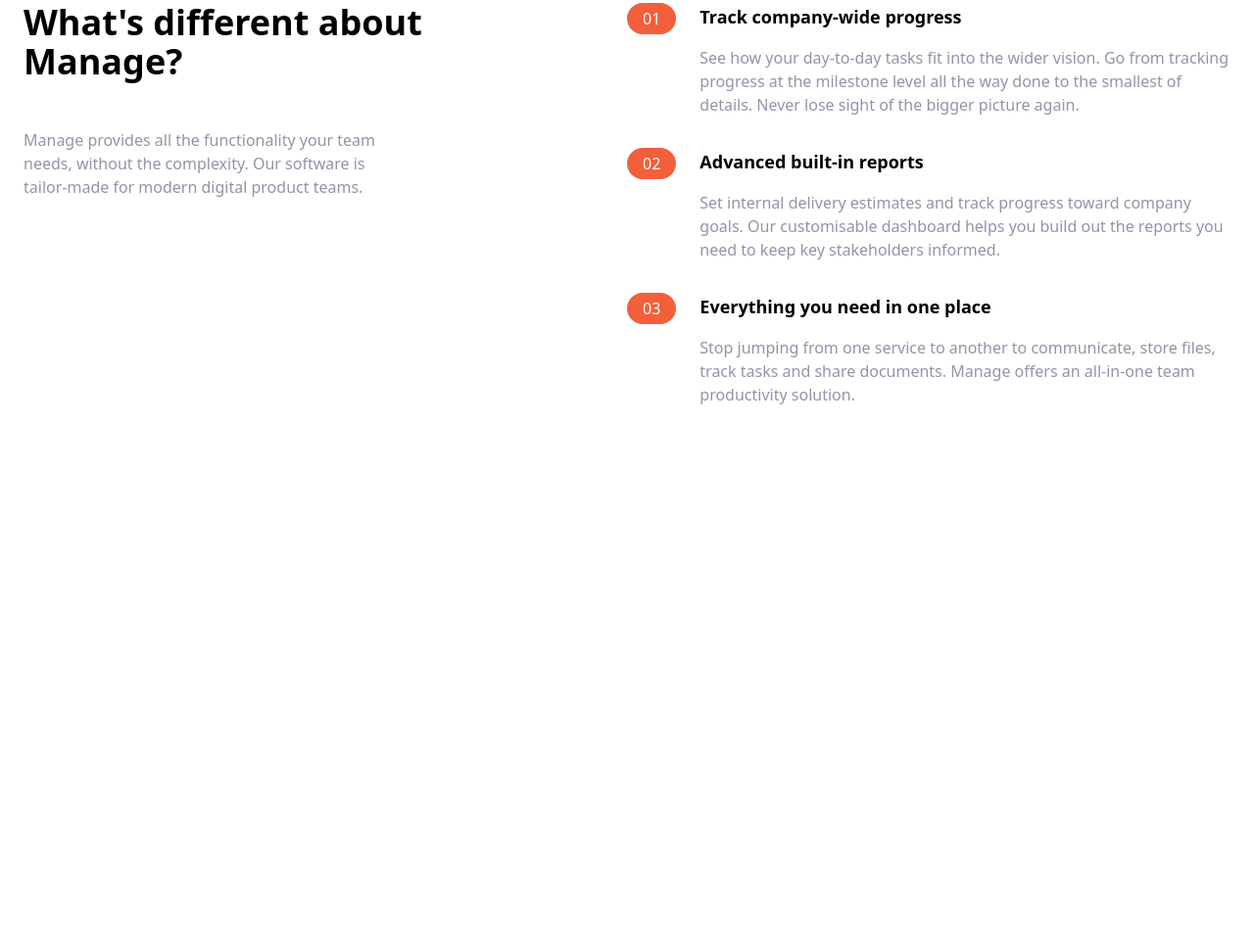
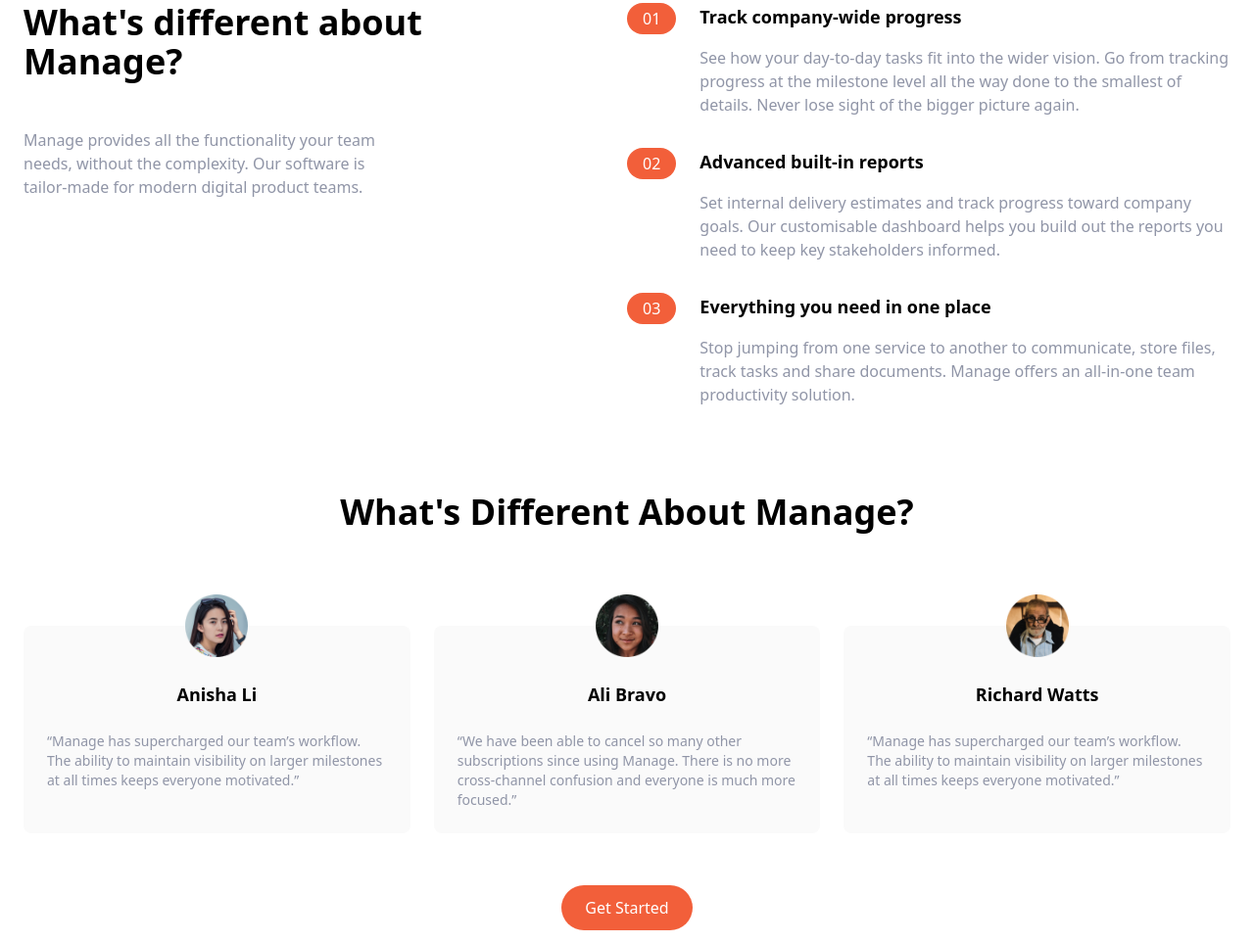
Before and after one commit to Marat-Medvedev/tailwind_training, a website: page index.html in a window 1280 px wide. Shown: the part 770-1733 px from the top of the page at 98% size. Before the commit the page ends 1209 px from the top, so only its background shows below. Drawn offline with Linux system fonts and the light colour scheme.

Commit message:
Added "testimonials" section.

```diff
--- a/index.html
+++ b/index.html
@@ -120,6 +120,47 @@
             </div>
         </div>
     </section>
+    <!--  Testimonials section  -->
+    <section id="testimonials" class="container mx-auto p-6 mt-10">
+        <h2 class="text-4xl font-bold text-center">What's Different About Manage?</h2>
+        <div class="flex flex-col space-y-12 mt-24 md:flex-row md:space-x-6 md:space-y-0">
+            <!--  Testimonial 1  -->
+            <div class="flex flex-col items-center p-6 space-y-6 rounded-lg bg-veryLightGray md:w-1/3">
+                <img src="img/avatar-anisha.png" class="w-16 -mt-14" alt="Anisha"/>
+                <h5 class="text-lg font-bold">Anisha Li</h5>
+                <p class="text-sm text-darkGrayishBlue">
+                    “Manage has supercharged our team’s workflow. The ability to
+                    maintain visibility on larger milestones at all times keeps
+                    everyone motivated.”
+                </p>
+            </div>
+            <!--  Testimonial 2  -->
+            <div class="flex flex-col items-center p-6 space-y-6 rounded-lg bg-veryLightGray md:w-1/3">
+                <img src="img/avatar-ali.png" class="w-16 -mt-14" alt="Ali"/>
+                <h5 class="text-lg font-bold">Ali Bravo</h5>
+                <p class="text-sm text-darkGrayishBlue">
+                    “We have been able to cancel so many other subscriptions since
+                    using Manage. There is no more cross-channel confusion and
+                    everyone is much more focused.”
+                </p>
+            </div>
+            <!--  Testimonial 3  -->
+            <div class="flex flex-col items-center p-6 space-y-6 rounded-lg bg-veryLightGray md:w-1/3">
+                <img src="img/avatar-richard.png" class="w-16 -mt-14" alt="Richard"/>
+                <h5 class="text-lg font-bold">Richard Watts</h5>
+                <p class="text-sm text-darkGrayishBlue">
+                    “Manage has supercharged our team’s workflow. The ability to
+                    maintain visibility on larger milestones at all times keeps
+                    everyone motivated.”
+                </p>
+            </div>
+        </div>
+        <!--  Button  -->
+        <div class="mt-16 text-center">
+            <a href="#" class="py-3 px-6 text-white bg-brightRed rounded-full hover:bg-brightRedLight">Get
+                Started</a>
+        </div>
+    </section>
 </main>
 </body>
 </html>
```
Also changed, not shown: css/main.css.
